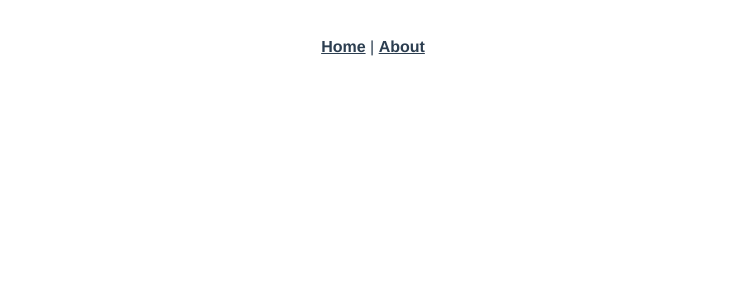
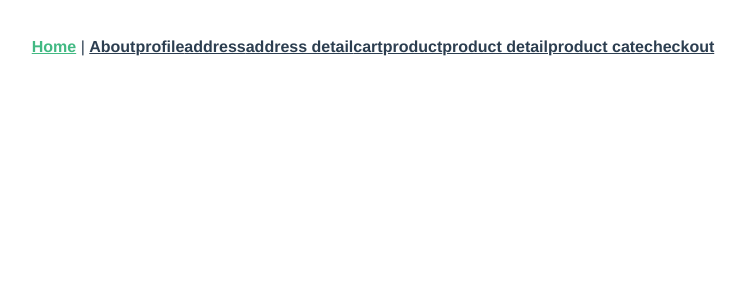
Before and after one commit to MyGreenSlime/Thng_seafood, a Vue app in the folder seafood_frontend/: page /profile/address in a window 1280 px wide. Shown: the top 300 px of the page, without its empty margins (267-1013 px from the left). Built offline with nearby package versions, Linux system fonts and the light colour scheme.

Commit message:
Remove Eslint

```diff
--- a/seafood_frontend/package.json
+++ b/seafood_frontend/package.json
@@ -15,11 +15,9 @@
   },
   "devDependencies": {
     "@vue/cli-plugin-babel": "^4.1.0",
-    "@vue/cli-plugin-eslint": "^4.1.0",
     "@vue/cli-plugin-router": "^4.1.0",
     "@vue/cli-plugin-vuex": "^4.1.0",
     "@vue/cli-service": "^4.1.0",
-    "@vue/eslint-config-standard": "^4.0.0",
     "babel-eslint": "^10.0.3",
     "eslint": "^5.16.0",
     "eslint-plugin-vue": "^5.0.0",
--- a/seafood_frontend/src/App.vue
+++ b/seafood_frontend/src/App.vue
@@ -3,6 +3,14 @@
     <div id="nav">
       <router-link to="/">Home</router-link> |
       <router-link to="/about">About</router-link>
+      <router-link to="/profile">profile</router-link>
+      <router-link to="/profile/address">address</router-link>
+      <router-link to="/profile/address/10">address detail</router-link>
+      <router-link to="/cart">cart</router-link>
+      <router-link to="/product">product</router-link>
+      <router-link to="/product/1">product detail</router-link>
+      <router-link to="/product/categories/5">product cate</router-link>
+      <router-link to="/checkout">checkout</router-link>
     </div>
     <router-view/>
   </div>
--- a/seafood_frontend/src/router/index.js
+++ b/seafood_frontend/src/router/index.js
@@ -1,6 +1,17 @@
 import Vue from 'vue'
 import VueRouter from 'vue-router'
-import Home from '../views/Home.vue'
+// import Home from '../views/Home.vue'
+
+import Profile from '../views/account/profile.vue'
+import Address from '../views/account/address.vue'
+import AddressDetail from '../views/account/address_detail.vue'
+import Cart from '../views/account/cart.vue'
+
+import Product from '../views/product/product.vue'
+import ProductDetail from '../views/product/product_detail.vue'
+import ProductCategories from '../views/product/product_categories.vue'
+
+import Checkout from '../views/checkout/checkout.vue'
 
 Vue.use(VueRouter)
 
@@ -8,16 +19,54 @@ const routes = [
   {
     path: '/',
     name: 'home',
-    component: Home
+    component: Address
   },
   {
     path: '/about',
     name: 'about',
-    // route level code-splitting
-    // this generates a separate chunk (about.[hash].js) for this route
-    // which is lazy-loaded when the route is visited.
     component: () => import(/* webpackChunkName: "about" */ '../views/About.vue')
+  },
+  {
+    path: '/profile',
+    name: 'Detail',
+    component: () => Profile
+  },
+  {
+    path: '/profile/address',
+    name: 'Address',
+    component: () => Address
+  },
+  {
+    path: '/profile/address/:id',
+    name: 'AddressDetail',
+    component: () => AddressDetail
+  },
+  {
+    path: '/cart',
+    name: 'Cart',
+    component: () => Cart
+  },
+  {
+    path: '/product',
+    name: 'Product',
+    component: () => Product
+  },
+  {
+    path: '/product/:id',
+    name: 'Detail',
+    component: () => ProductDetail
+  },
+  {
+    path: '/product/categories/:id',
+    name: 'Categories',
+    component: () => ProductCategories
+  },
+  {
+    path: '/checkout',
+    name: 'Checkout',
+    component: () => Checkout
   }
+
 ]
 
 const router = new VueRouter({
--- /dev/null
+++ b/seafood_frontend/src/views/account/address.vue
@@ -0,0 +1,22 @@
+<template>
+  <div>
+    <h1>Address</h1>
+  </div>
+</template>
+
+<script>
+export default {
+  name: "Address",
+  data() {
+    return {
+      key: "value"
+    };
+  },
+  methods: {
+    name() {}
+  }
+};
+</script>
+
+<style lang="scss" scoped>
+</style>
--- /dev/null
+++ b/seafood_frontend/src/views/account/address_detail.vue
@@ -0,0 +1,22 @@
+<template>
+  <div>
+    <h1>Address Detail</h1>
+  </div>
+</template>
+
+<script>
+export default {
+  name: 'AddressDetail',
+  data() {
+    return {
+      key: "value"
+    };
+  },
+  methods: {
+    name() {}
+  }
+};
+</script>
+
+<style lang="scss" scoped>
+</style>
--- /dev/null
+++ b/seafood_frontend/src/views/account/cart.vue
@@ -0,0 +1,22 @@
+<template>
+  <div>
+    <h1>Cart</h1>
+  </div>
+</template>
+
+<script>
+export default {
+  name: "Cart",
+  data() {
+    return {
+      key: "value"
+    };
+  },
+  methods: {
+    name() {}
+  }
+};
+</script>
+
+<style lang="scss" scoped>
+</style>
--- /dev/null
+++ b/seafood_frontend/src/views/account/profile.vue
@@ -0,0 +1,22 @@
+<template>
+  <div>
+    <h1>Profile</h1>
+  </div>
+</template>
+
+<script>
+export default {
+  name: "Profile",
+  data() {
+    return {
+      key: "value"
+    };
+  },
+  methods: {
+    name() {}
+  }
+};
+</script>
+
+<style lang="scss" scoped>
+</style>
--- /dev/null
+++ b/seafood_frontend/src/views/checkout/checkout.vue
@@ -0,0 +1,22 @@
+<template>
+  <div>
+    <h1>Checkout</h1>
+  </div>
+</template>
+
+<script>
+export default {
+  name: "Checkout",
+  data() {
+    return {
+      key: "value"
+    };
+  },
+  methods: {
+    name() {}
+  }
+};
+</script>
+
+<style lang="scss" scoped>
+</style>
--- /dev/null
+++ b/seafood_frontend/src/views/product/product.vue
@@ -0,0 +1,22 @@
+<template>
+  <div>
+    <h1>Product</h1>
+  </div>
+</template>
+
+<script>
+export default {
+  name: "Product",
+  data() {
+    return {
+      key: "value"
+    };
+  },
+  methods: {
+    name() {}
+  }
+};
+</script>
+
+<style lang="scss" scoped>
+</style>
--- /dev/null
+++ b/seafood_frontend/src/views/product/product_categories.vue
@@ -0,0 +1,22 @@
+<template>
+  <div>
+    <h1>Product categories</h1>
+  </div>
+</template>
+
+<script>
+export default {
+  name: "ProductCategories",
+  data() {
+    return {
+      key: "value"
+    };
+  },
+  methods: {
+    name() {}
+  }
+};
+</script>
+
+<style lang="scss" scoped>
+</style>
--- /dev/null
+++ b/seafood_frontend/src/views/product/product_detail.vue
@@ -0,0 +1,22 @@
+<template>
+  <div>
+    <h1>Product detail</h1>
+  </div>
+</template>
+
+<script>
+export default {
+  name: "ProductDetail",
+  data() {
+    return {
+      key: "value"
+    };
+  },
+  methods: {
+    name() {}
+  }
+};
+</script>
+
+<style lang="scss" scoped>
+</style>
```
Also changed, not shown: seafood_frontend/.eslintrc.js.
